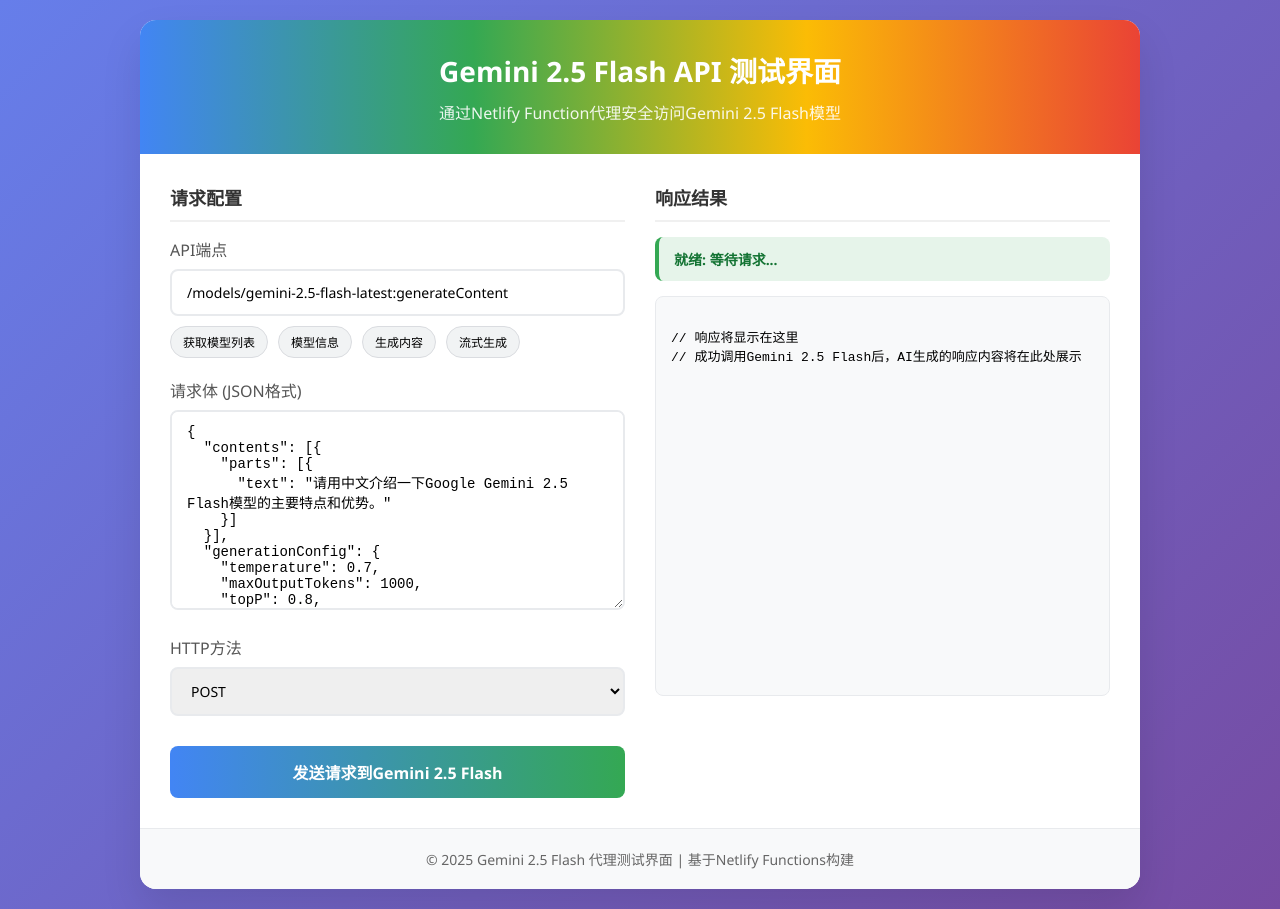
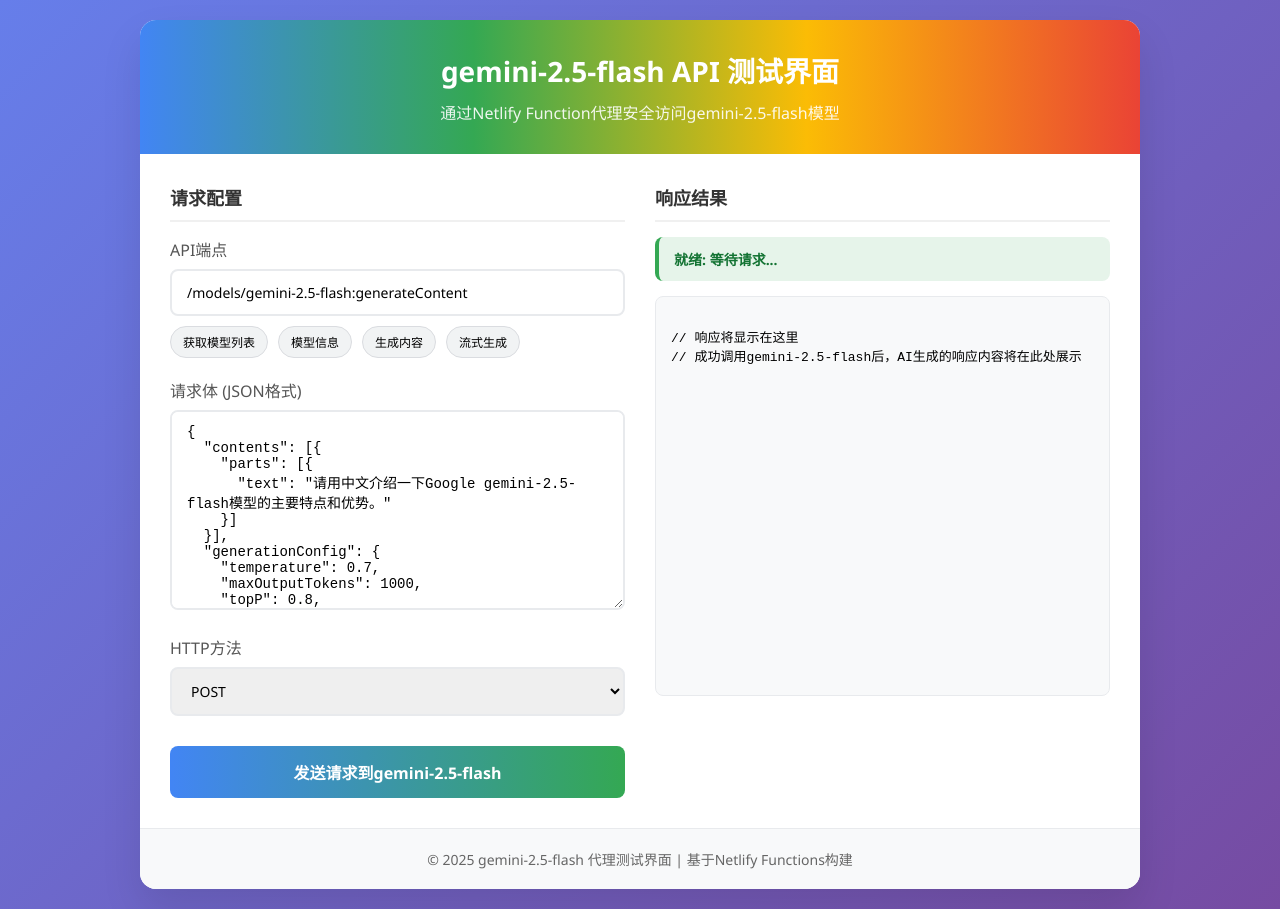
Before and after one commit to pzl211/Gemini-proxy, a plain HTML site: page index.html in a window 1280 px wide. Drawn offline with Linux system fonts and the light colour scheme.

Commit message:
Update references from Gemini 2.5 to gemini-2.5-flash

```diff
--- a/index.html
+++ b/index.html
@@ -254,8 +254,8 @@
 <body>
     <div class="container">
         <div class="header">
-            <h1>Gemini 2.5 Flash API 测试界面</h1>
-            <p>通过Netlify Function代理安全访问Gemini 2.5 Flash模型</p>
+            <h1>gemini-2.5-flash API 测试界面</h1>
+            <p>通过Netlify Function代理安全访问gemini-2.5-flash模型</p>
         </div>
 
         <div class="content">
@@ -264,12 +264,12 @@
 
                 <div class="form-group">
                     <label for="apiEndpoint">API端点</label>
-                    <input type="text" id="apiEndpoint" value="/models/gemini-2.5-flash-latest:generateContent" placeholder="例如: /models 或 /models/gemini-2.5-flash-latest:generateContent">
+                    <input type="text" id="apiEndpoint" value="/models/gemini-2.5-flash:generateContent" placeholder="例如: /models 或 /models/gemini-2.5-flash:generateContent">
                     <div class="endpoint-presets">
                         <div class="endpoint-btn" data-endpoint="/models">获取模型列表</div>
-                        <div class="endpoint-btn" data-endpoint="/models/gemini-2.5-flash-latest">模型信息</div>
-                        <div class="endpoint-btn" data-endpoint="/models/gemini-2.5-flash-latest:generateContent">生成内容</div>
-                        <div class="endpoint-btn" data-endpoint="/models/gemini-2.5-flash-latest:streamGenerateContent">流式生成</div>
+                        <div class="endpoint-btn" data-endpoint="/models/gemini-2.5-flash">模型信息</div>
+                        <div class="endpoint-btn" data-endpoint="/models/gemini-2.5-flash:generateContent">生成内容</div>
+                        <div class="endpoint-btn" data-endpoint="/models/gemini-2.5-flash:streamGenerateContent">流式生成</div>
                     </div>
                 </div>
 
@@ -278,7 +278,7 @@
                     <textarea id="requestBody" placeholder='{"contents": [{"parts": [{"text": "你好"}]}]}'>{
   "contents": [{
     "parts": [{
-      "text": "请用中文介绍一下Google Gemini 2.5 Flash模型的主要特点和优势。"
+      "text": "请用中文介绍一下Google gemini-2.5-flash模型的主要特点和优势。"
     }]
   }],
   "generationConfig": {
@@ -305,7 +305,7 @@
                 </div>
 
                 <button class="btn" id="sendRequest">
-                    <span class="btn-text">发送请求到Gemini 2.5 Flash</span>
+                    <span class="btn-text">发送请求到gemini-2.5-flash</span>
                 </button>
             </div>
 
@@ -337,13 +337,13 @@
 
                 <div class="response-container" id="responseOutput">
 // 响应将显示在这里
-// 成功调用Gemini 2.5 Flash后，AI生成的响应内容将在此处展示
+// 成功调用gemini-2.5-flash后，AI生成的响应内容将在此处展示
                 </div>
             </div>
         </div>
 
         <div class="footer">
-            <p>© 2025 Gemini 2.5 Flash 代理测试界面 | 基于Netlify Functions构建</p>
+            <p>© 2025 gemini-2.5-flash 代理测试界面 | 基于Netlify Functions构建</p>
         </div>
     </div>
 
@@ -403,7 +403,7 @@
                         method: method,
                         headers: {
                             'Content-Type': 'application/json',
-                            'X-Client': 'Gemini-2.5-Flash-Tester'
+                            'X-Client': 'gemini-2.5-flash-tester'
                         }
                     };
 
@@ -423,7 +423,7 @@
                     requestId.textContent = response.headers.get('X-Request-ID') || '未知';
                     statusCode.textContent = response.status;
                     responseTime.textContent = `${duration}ms`;
-                    modelUsed.textContent = response.headers.get('X-Model-Used') || 'gemini-2.5-flash-latest';
+                    modelUsed.textContent = response.headers.get('X-Model-Used') || 'gemini-2.5-flash';
 
                     if (response.ok) {
                         updateStatus('success', `请求成功 (${response.status}) - ${duration}ms`);
@@ -470,7 +470,7 @@
                     btnText.textContent = '请求中...';
                 } else {
                     sendBtn.classList.remove('btn-loading');
-                    btnText.textContent = '发送请求到Gemini 2.5 Flash';
+                    btnText.textContent = '发送请求到gemini-2.5-flash';
                 }
             }
 
@@ -479,7 +479,7 @@
                 requestBody.value = `{
   "contents": [{
     "parts": [{
-      "text": "请用中文详细介绍Gemini 2.5 Flash模型的技术架构、性能特点和实际应用场景。"
+      "text": "请用中文详细介绍gemini-2.5-flash模型的技术架构、性能特点和实际应用场景。"
     }]
   }],
   "generationConfig": {
```
